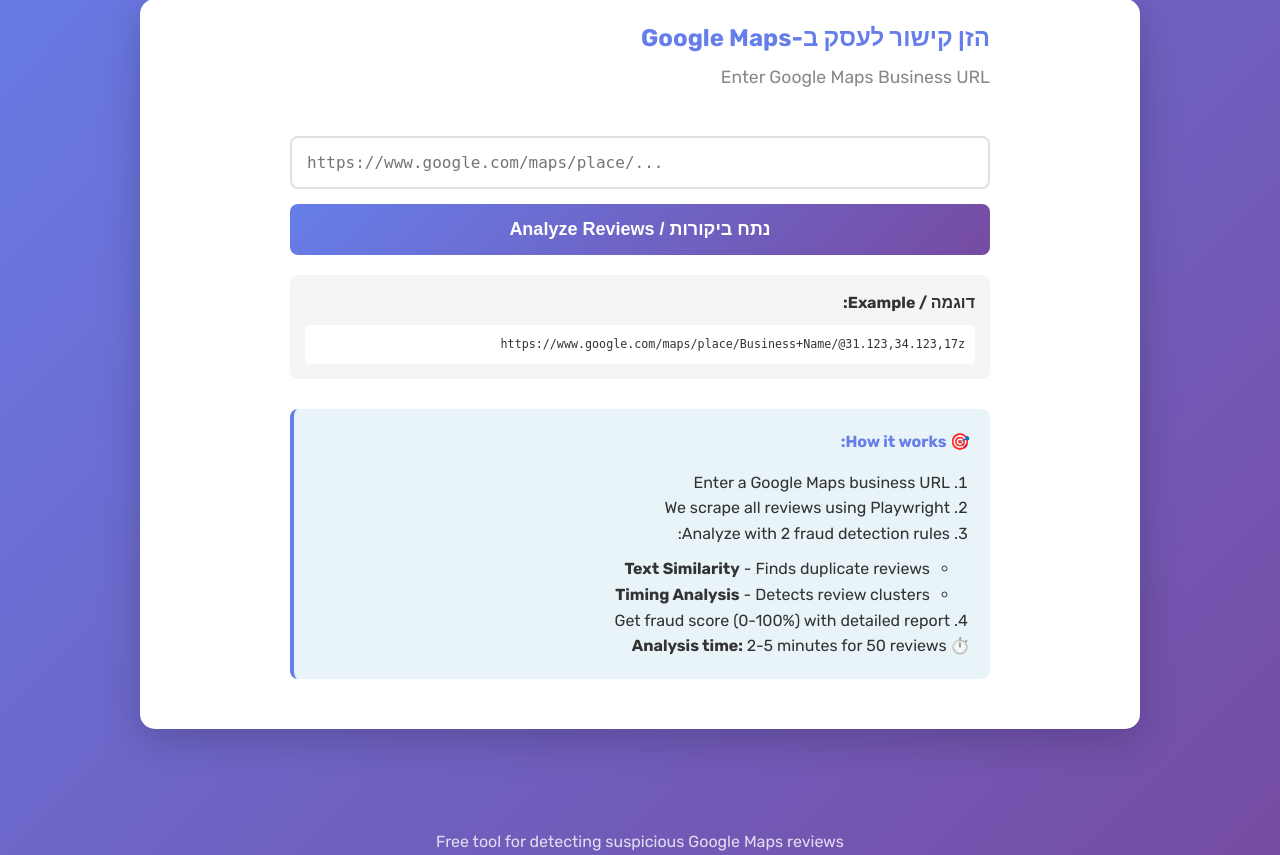
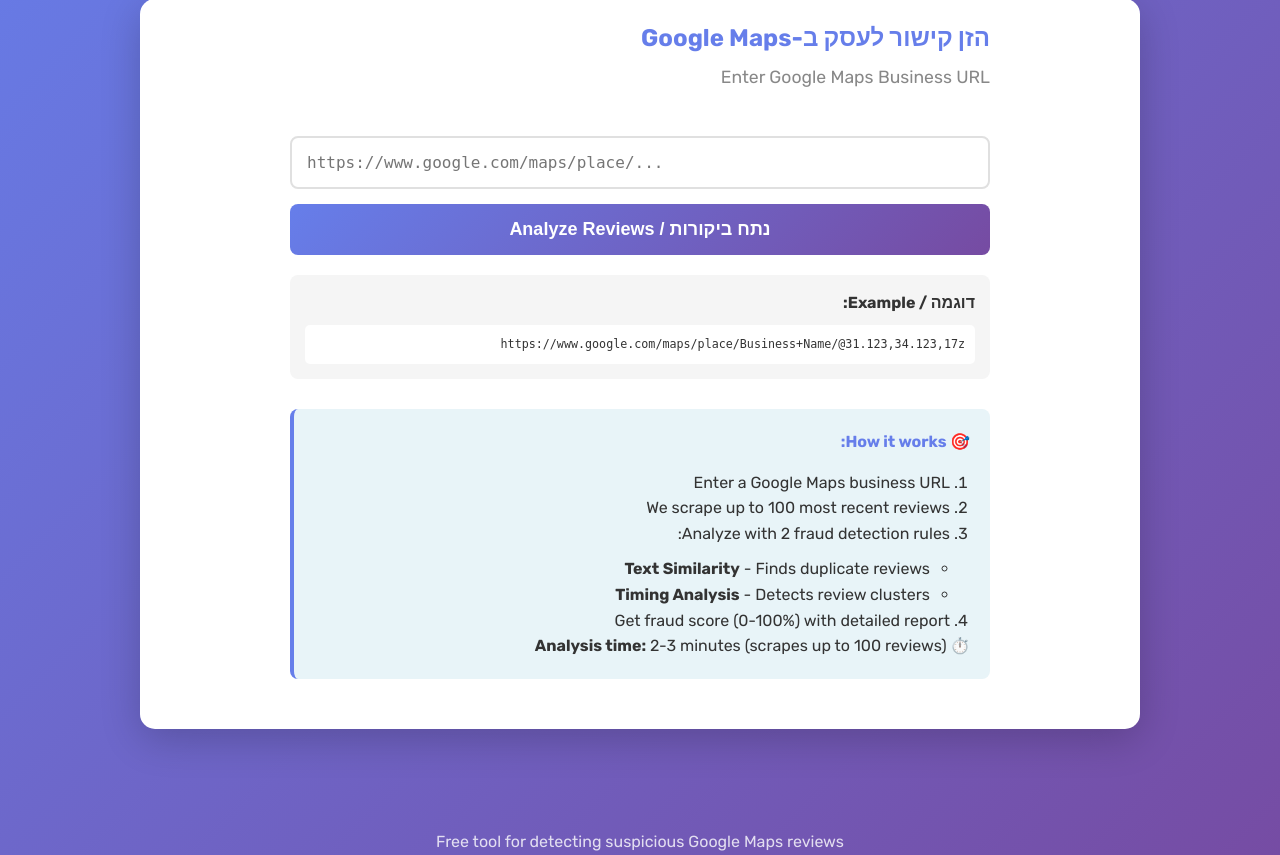
Before and after one commit to koren-creator/fraud_reviews, a Flask app: page / in a window 1280 px wide. Shown: the part 203-1058 px from the top of the page. Run offline with Flask 3, Linux system fonts and the light colour scheme.

Commit message:
Add review limit for performance
- Set MAX_REVIEWS_TO_SCRAPE = 100 in config
- Scraper now stops after reaching 100 reviews
- Updated UI to show 'up to 100 reviews'
- Updated README with review limit info
- Reduces scraping time from 20+ minutes to 2-3 minutes
- 100 reviews is sufficient for fraud pattern detection

```diff
--- a/config.py
+++ b/config.py
@@ -14,6 +14,7 @@ DEBUG = True
 # Scraping settings
 SCRAPING_DELAY_MIN = 2  # Minimum delay in seconds
 SCRAPING_DELAY_MAX = 5  # Maximum delay in seconds
+MAX_REVIEWS_TO_SCRAPE = 100  # Maximum number of reviews to scrape per business (for performance)
 USER_AGENT = 'Mozilla/5.0 (Windows NT 10.0; Win64; x64) AppleWebKit/537.36 (KHTML, like Gecko) Chrome/120.0.0.0 Safari/537.36'
 
 # Cache settings
--- a/templates/index.html
+++ b/templates/index.html
@@ -32,7 +32,7 @@
         <h4>🎯 How it works:</h4>
         <ol>
             <li>Enter a Google Maps business URL</li>
-            <li>We scrape all reviews using Playwright</li>
+            <li>We scrape up to 100 most recent reviews</li>
             <li>Analyze with 2 fraud detection rules:
                 <ul>
                     <li><strong>Text Similarity</strong> - Finds duplicate reviews</li>
@@ -41,7 +41,7 @@
             </li>
             <li>Get fraud score (0-100%) with detailed report</li>
         </ol>
-        <p><strong>⏱️ Analysis time:</strong> 2-5 minutes for 50 reviews</p>
+        <p><strong>⏱️ Analysis time:</strong> 2-3 minutes (scrapes up to 100 reviews)</p>
     </div>
 </div>
 {% endblock %}
```
Also changed, not shown: scraper/playwright_scraper.py (+11 -0 lines), README.md, debug_after_click.png (added), debug_after_load.png (added).
